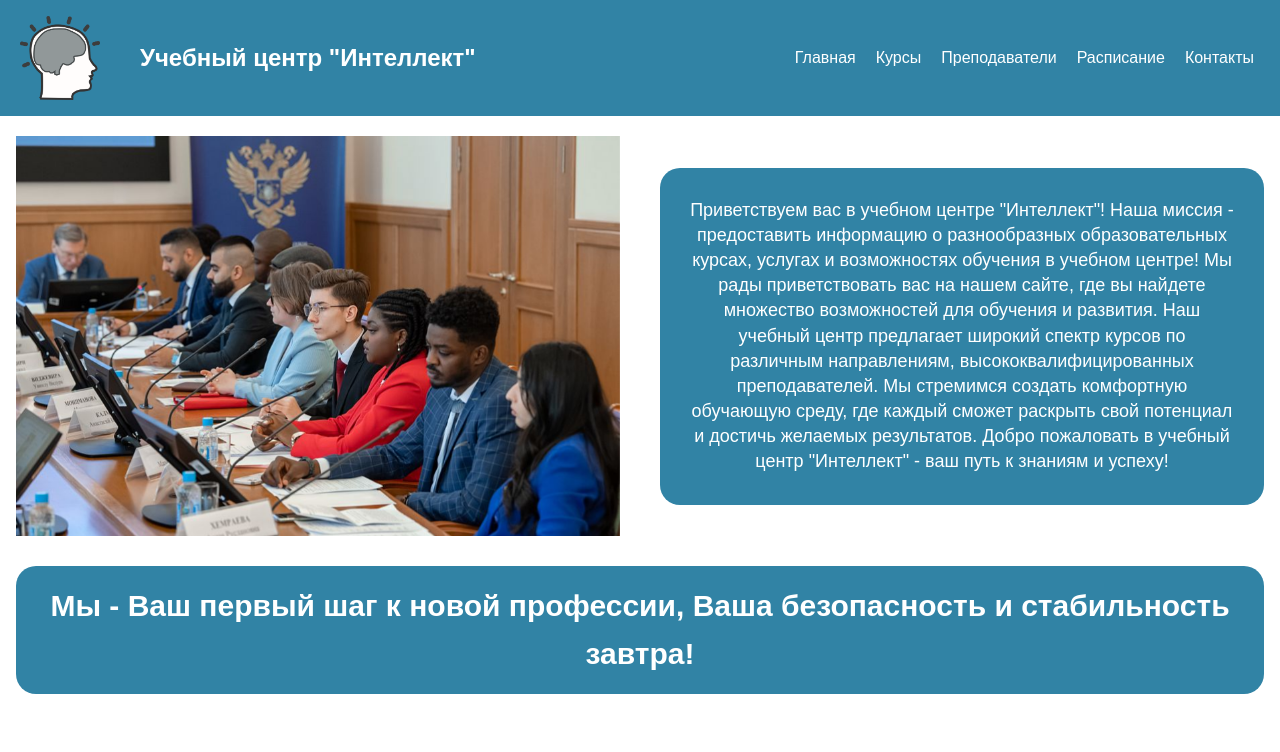
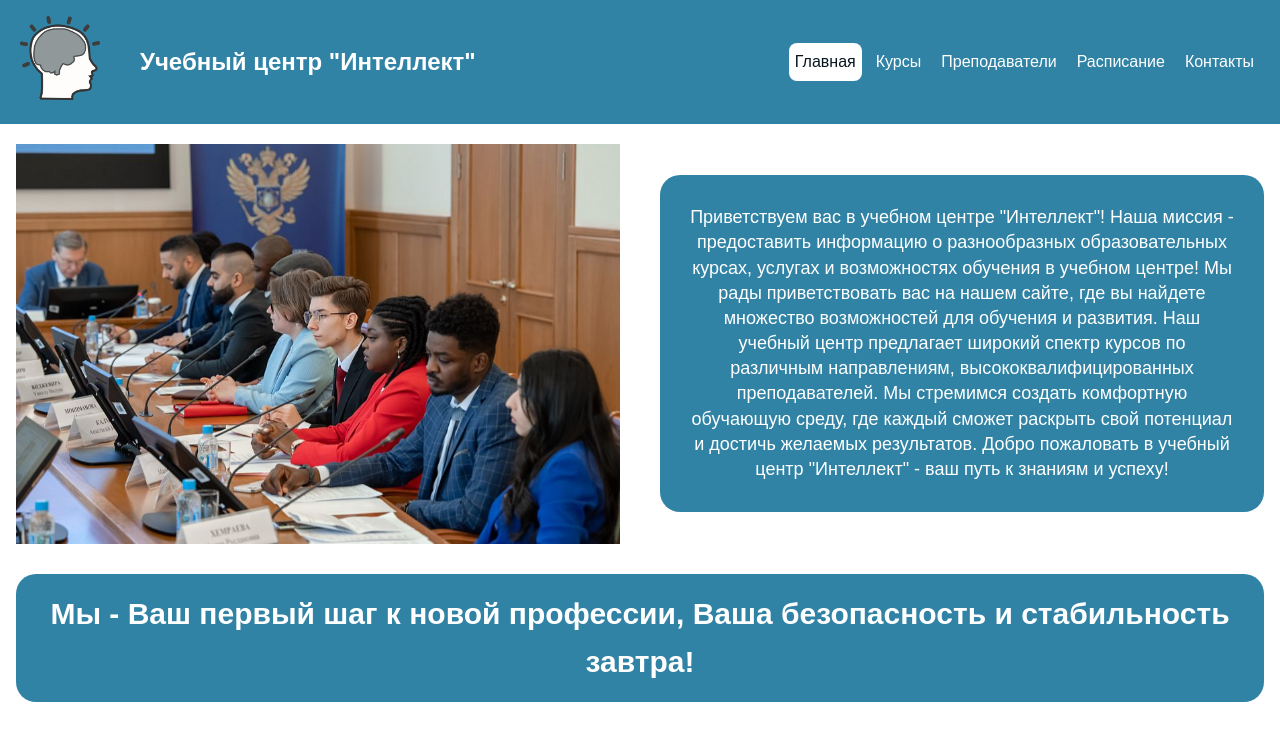
Before and after one commit to Mikhail1804-rus/diploma, a React (Vite) app: page / in a window 1280 px wide. Shown: the top 752 px of the page. Built offline with nearby package versions, Linux system fonts and the light colour scheme.

Commit message:
add active link and link to logo

```diff
--- a/src/components/Laoyut/Layout.jsx
+++ b/src/components/Laoyut/Layout.jsx
@@ -1,23 +1,36 @@
 import React from 'react';
-import {Link, Outlet} from "react-router-dom";
+import {Link, NavLink, Outlet} from "react-router-dom";
 import styles from './Layout.module.scss';
 import logo from '/public/assets/logo.png'
 
 function Layout(props) {
+    const linkClasses = ({isActive}) => {
+        const classes = [styles.link]
+
+        if (isActive) {
+            classes.push(styles.active)
+        }
+
+        return classes.join(' ')
+    }
+
     return (
         <div className={styles.layout}>
             <header className={styles.header}>
                     <div className={styles.info}>
-                        <img className={styles.info__logo} src={logo} width="100" alt="Лого"/>
+                        <NavLink className={[styles.link, styles.link_noHover]} to={'/'}>
+                            <img className={styles.info__logo} src={logo} width="100" alt="Лого"/>
+                        </NavLink>
+
                         <h1 className={styles.info__title}>Учебный центр "Интеллект"</h1>
                     </div>
 
                     <nav className={styles.links}>
-                        <Link className={styles.link} to={'/'}>Главная</Link>
-                        <Link className={styles.link} to={'/courses'}>Курсы</Link>
-                        <Link className={styles.link} to={'/teachers'}>Преподаватели</Link>
-                        <Link className={styles.link} to={'/timesheet'}>Расписание</Link>
-                        <Link className={styles.link} to={'/contacts'}>Контакты</Link>
+                        <NavLink className={linkClasses} to={'/'}  >Главная</NavLink>
+                        <NavLink className={linkClasses} to={'/courses'} >Курсы</NavLink>
+                        <NavLink className={linkClasses} to={'/teachers'} >Преподаватели</NavLink>
+                        <NavLink className={linkClasses} to={'/timesheet'} >Расписание</NavLink>
+                        <NavLink className={linkClasses} to={'/contacts'} >Контакты</NavLink>
                     </nav>
             </header>
             <main className={styles.main}>
--- a/src/components/Laoyut/Layout.module.scss
+++ b/src/components/Laoyut/Layout.module.scss
@@ -95,12 +95,19 @@
     font-size: 14px;
   }
 
-  &:hover {
-    background-color: var(--white);
-    color: var(--black);
+  &:not(.link_noHover) {
+    &:hover {
+      background-color: var(--white);
+      color: var(--black);
+    }
   }
 }
 
 .main {
   padding: 20px 16px;
 }
+
+.active {
+  background-color: var(--white);
+  color: var(--black);
+}
```
